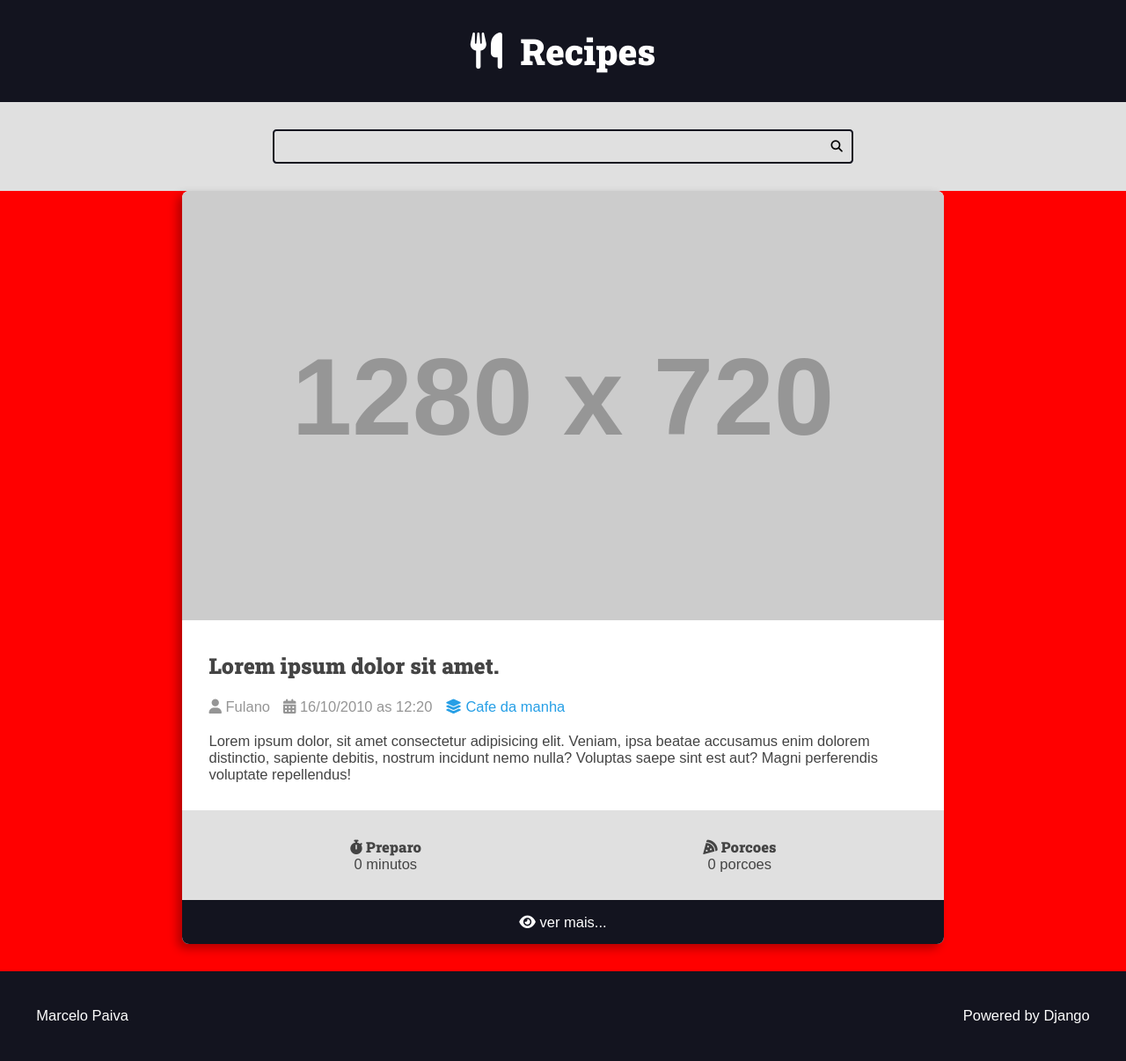
After one commit to marcelovet/projeto_django_1, a Django app: template recipes/templates/recipes/pages/recipe-view.html in a window 1280 px wide. The commit adds this page. Shown: the whole page at 88% size. Run offline with Django 4.2, Linux system fonts and the light colour scheme; the template is opened without the code that fills it, so the values that code supplies are empty; grey boxes labelled with a size stand in for pictures from a placeholder-image service; some libraries are stand-ins or nearby versions.

Commit message:
recipe-view and heritage from base.html

```diff
--- a/project/settings.py
+++ b/project/settings.py
@@ -56,7 +56,7 @@ TEMPLATES = [
     {
         'BACKEND': 'django.template.backends.django.DjangoTemplates',
         'DIRS': [
-
+            BASE_DIR / 'base_templates',
         ],
         'APP_DIRS': True,
         'OPTIONS': {
--- a/recipes/static/recipes/css/styles.css
+++ b/recipes/static/recipes/css/styles.css
@@ -249,3 +249,17 @@ h6 {
 .main-footer a:hover {
     filter: brightness(.8);
 }
+
+.main-content-detail {
+    background-color: red;
+}
+
+.main-content-detail .recipe-list-item {
+    max-width: 84rem;
+    margin: 0 auto;
+}
+
+.main-content-detail .recipe-list-item:hover {
+    transform: scale(1);
+    box-shadow: -.5rem .5rem 1rem rgba(0, 0, 0, .3);
+}
--- /dev/null
+++ b/recipes/templates/recipes/pages/recipe-view.html
@@ -0,0 +1,19 @@
+{% include 'recipes/partials/head.html' %}
+
+<body>
+    {% include 'recipes/partials/header.html' %}
+    {% include 'recipes/partials/search.html' %}
+
+    <main class="main-content-container">
+        <div class="main-content main-content-detail container">
+
+            {% include 'recipes/partials/recipe.html' %}
+
+        </div>
+    </main>
+
+
+    {% include 'recipes/partials/footer.html' %}
+</body>
+
+</html>
--- a/recipes/urls.py
+++ b/recipes/urls.py
@@ -1,7 +1,8 @@
 from django.urls import path
 
-from recipes.views import home
+from recipes import views
 
 urlpatterns = [
-    path('', home, name="home"),
+    path('', views.home, name="home"),
+    path('recipes/<int:id>/', views.recipe, name="recipe"),
 ]
--- a/recipes/views.py
+++ b/recipes/views.py
@@ -1,6 +1,9 @@
 from django.shortcuts import render
 
 
-# Create your views here.
 def home(request):
     return render(request, 'recipes/pages/home.html')
+
+
+def recipe(request, id):
+    return render(request, 'recipes/pages/recipe-view.html')
```
Also changed, not shown: base_templates/globals/base.html (added, +15 -0 lines), recipes/templates/recipes/pages/home.html (+11 -14 lines).
